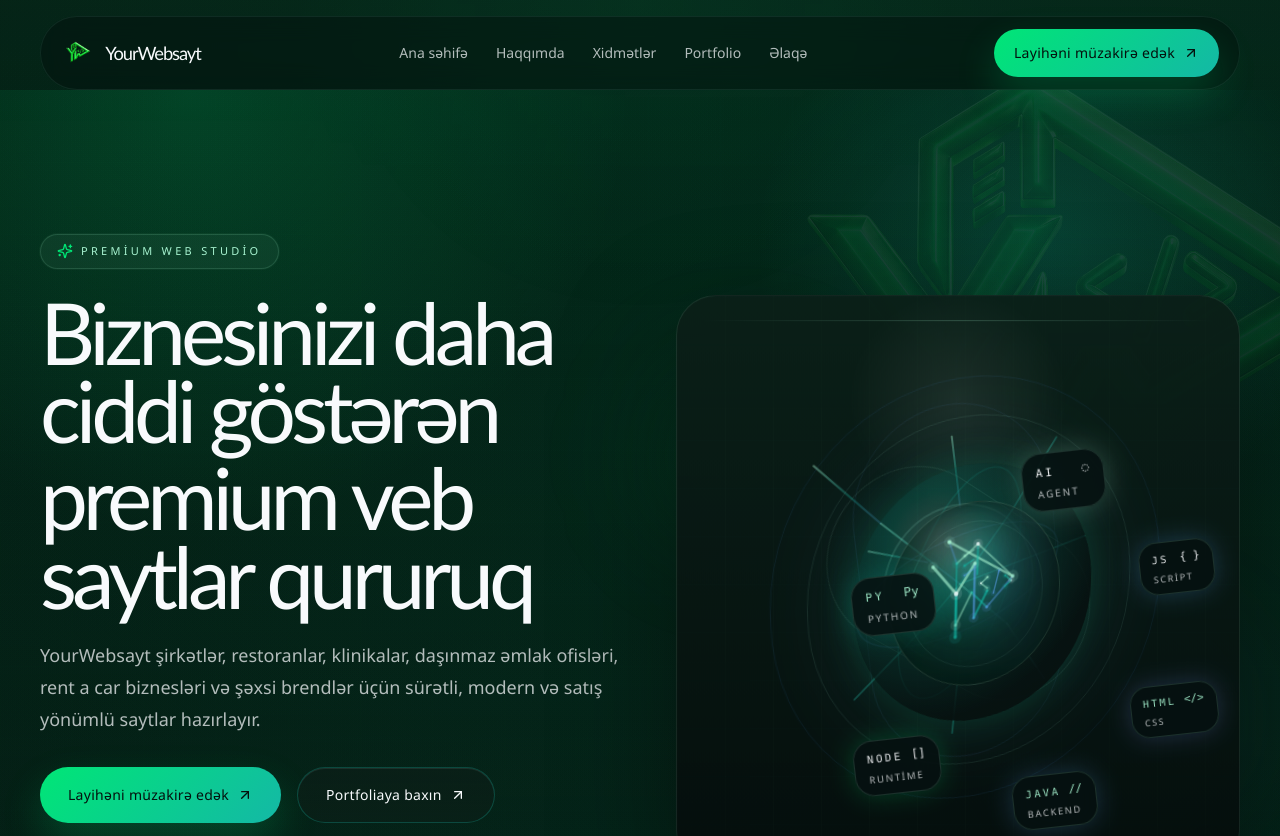
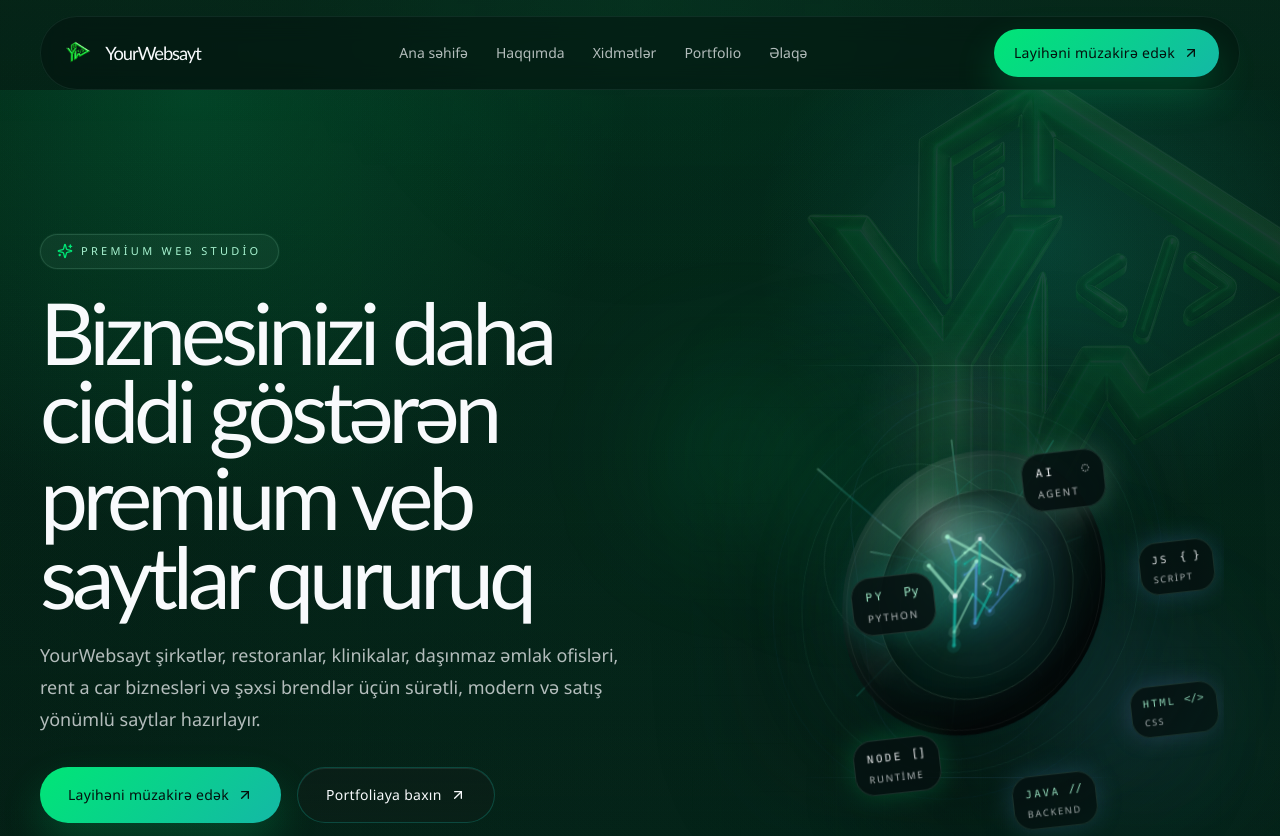
Before and after one commit to nasrullayevfarrukh-droid/YourWebsayt, a Next.js app: page / in a window 1280 px wide. Shown: the top 836 px of the page. Built offline with nearby package versions, Linux system fonts and the light colour scheme.

Commit message:
Refine hero orb presentation

```diff
--- a/sections/home-hero.tsx
+++ b/sections/home-hero.tsx
@@ -289,19 +289,34 @@ function HeroNetworkVisual() {
       <div className="absolute -left-10 top-14 hidden h-52 w-52 rounded-full bg-[radial-gradient(circle,rgba(0,230,118,0.18),transparent_72%)] blur-3xl lg:block" />
       <div className="absolute -right-4 bottom-10 hidden h-56 w-56 rounded-full bg-[radial-gradient(circle,rgba(96,165,250,0.14),transparent_72%)] blur-3xl lg:block" />
 
-      <div className="relative overflow-hidden rounded-[34px] border border-[color:rgba(167,243,208,0.1)] bg-[linear-gradient(180deg,rgba(11,31,24,0.95),rgba(5,14,13,0.98))] p-4 shadow-[0_38px_120px_rgba(0,0,0,0.4)] sm:rounded-[40px] sm:p-5">
+      <div className="relative overflow-visible px-2 py-4 sm:px-4 sm:py-5">
+        <div className="pointer-events-none absolute inset-0">
+          <div className="absolute inset-x-[10%] inset-y-[10%] rounded-[46px] bg-[radial-gradient(circle_at_50%_50%,rgba(11,31,24,0.62),rgba(6,17,16,0.22)_60%,transparent_100%)] blur-2xl" />
+          <div className="absolute left-[10%] top-[12%] h-56 w-56 rounded-full bg-[radial-gradient(circle,rgba(0,230,118,0.16),transparent_72%)] blur-3xl" />
+          <div className="absolute right-[8%] bottom-[14%] h-60 w-60 rounded-full bg-[radial-gradient(circle,rgba(96,165,250,0.14),transparent_72%)] blur-3xl" />
+        </div>
+
+        <div
+          className="relative overflow-hidden rounded-[44px]"
+          style={{
+            WebkitMaskImage:
+              "radial-gradient(ellipse 76% 72% at 50% 50%, rgba(0,0,0,1) 42%, rgba(0,0,0,0.96) 58%, rgba(0,0,0,0.7) 76%, rgba(0,0,0,0.26) 90%, transparent 100%)",
+            maskImage:
+              "radial-gradient(ellipse 76% 72% at 50% 50%, rgba(0,0,0,1) 42%, rgba(0,0,0,0.96) 58%, rgba(0,0,0,0.7) 76%, rgba(0,0,0,0.26) 90%, transparent 100%)"
+          }}
+        >
           <div
             aria-hidden="true"
-          className="absolute inset-0 opacity-[0.18]"
+            className="absolute inset-0 opacity-[0.14]"
             style={{
               backgroundImage:
-              "linear-gradient(to right, rgba(167,243,208,0.08) 1px, transparent 1px), linear-gradient(to bottom, rgba(20,184,166,0.08) 1px, transparent 1px)",
+                "linear-gradient(to right, rgba(167,243,208,0.06) 1px, transparent 1px), linear-gradient(to bottom, rgba(20,184,166,0.06) 1px, transparent 1px)",
               backgroundSize: "48px 48px"
             }}
           />
-        <div className="absolute inset-0 bg-[radial-gradient(circle_at_50%_50%,rgba(20,184,166,0.12),transparent_34%),radial-gradient(circle_at_50%_18%,rgba(248,250,252,0.08),transparent_20%)]" />
-        <div className="absolute inset-x-6 top-6 h-px bg-[linear-gradient(90deg,transparent,rgba(167,243,208,0.22),transparent)]" />
-        <div className="absolute inset-x-8 bottom-8 h-px bg-[linear-gradient(90deg,transparent,rgba(96,165,250,0.16),transparent)]" />
+          <div className="absolute inset-0 bg-[radial-gradient(circle_at_50%_50%,rgba(20,184,166,0.12),transparent_32%),radial-gradient(circle_at_50%_18%,rgba(248,250,252,0.08),transparent_20%),radial-gradient(circle_at_50%_88%,rgba(4,17,13,0.34),transparent_28%)]" />
+          <div className="absolute inset-x-[16%] top-[10%] h-px bg-[linear-gradient(90deg,transparent,rgba(167,243,208,0.16),transparent)]" />
+          <div className="absolute inset-x-[18%] bottom-[14%] h-px bg-[linear-gradient(90deg,transparent,rgba(96,165,250,0.12),transparent)]" />
 
           <div
             className={`relative aspect-[0.98/1] select-none touch-pan-y ${isDragging ? "cursor-grabbing" : "cursor-grab"}`}
@@ -354,7 +369,7 @@ function HeroNetworkVisual() {
             <svg
               aria-hidden="true"
               viewBox="0 0 100 100"
-              className="absolute inset-[8%] z-10 h-[84%] w-[84%] opacity-85"
+              className="absolute inset-[10%] z-10 h-[80%] w-[80%] opacity-[0.72]"
               style={{ transform: "translateZ(4px)" }}
             >
               <defs>
@@ -375,7 +390,7 @@ function HeroNetworkVisual() {
                   stroke="url(#network-line)"
                   strokeWidth="0.45"
                   strokeLinecap="round"
-                  opacity="0.9"
+                  opacity="0.74"
                 />
               ))}
 
@@ -384,7 +399,7 @@ function HeroNetworkVisual() {
                 cy="50"
                 r="18.5"
                 fill="none"
-                stroke="rgba(167,243,208,0.16)"
+                stroke="rgba(167,243,208,0.14)"
                 strokeWidth="0.45"
               />
               <ellipse
@@ -393,8 +408,8 @@ function HeroNetworkVisual() {
                 rx="26"
                 ry="11"
                 fill="none"
-                stroke="rgba(96,165,250,0.18)"
-                strokeWidth="0.35"
+                stroke="rgba(96,165,250,0.14)"
+                strokeWidth="0.32"
                 transform="rotate(-18 50 50)"
               />
               <ellipse
@@ -403,8 +418,8 @@ function HeroNetworkVisual() {
                 rx="12"
                 ry="28"
                 fill="none"
-                stroke="rgba(20,184,166,0.18)"
-                strokeWidth="0.35"
+                stroke="rgba(20,184,166,0.14)"
+                strokeWidth="0.32"
                 transform="rotate(22 50 50)"
               />
             </svg>
@@ -433,25 +448,36 @@ function HeroNetworkVisual() {
             </div>
 
             <div
-              className="absolute left-1/2 top-1/2 h-[48%] w-[48%] -translate-x-1/2 -translate-y-1/2"
-              style={{ transformStyle: "preserve-3d", transform: "translateZ(44px)" }}
+              aria-hidden="true"
+              className="absolute left-1/2 top-[58%] h-[20%] w-[34%] -translate-x-1/2 -translate-y-1/2 rounded-full bg-[radial-gradient(circle,rgba(0,0,0,0.58),transparent_72%)] blur-2xl"
+              style={{ transformStyle: "preserve-3d", transform: "translateZ(20px)" }}
+            />
+
+            <div
+              className="absolute left-1/2 top-1/2 h-[52%] w-[52%] -translate-x-1/2 -translate-y-1/2"
+              style={{ transformStyle: "preserve-3d", transform: "translateZ(50px)" }}
             >
               <motion.div
                 animate={{ scale: [1, 1.02, 1], rotate: [0, 1.2, 0] }}
                 transition={{ duration: 9.5, repeat: Infinity, ease: "easeInOut" }}
                 className="relative h-full w-full"
               >
-                <div className="absolute inset-[-18%] rounded-full border border-[color:rgba(167,243,208,0.1)]" />
-                <div className="absolute inset-[-32%] rounded-full border border-[color:rgba(96,165,250,0.08)]" />
-                <div className="absolute inset-0 rounded-full bg-[radial-gradient(circle_at_34%_28%,rgba(248,250,252,0.18),rgba(20,184,166,0.2)_20%,rgba(6,17,16,0.94)_72%)] shadow-[0_0_40px_rgba(0,230,118,0.14),0_0_100px_rgba(96,165,250,0.12)]" />
+                <div className="absolute inset-[-14%] rounded-full border border-[color:rgba(167,243,208,0.08)] opacity-80" />
+                <div className="absolute inset-[-24%] rounded-full border border-[color:rgba(96,165,250,0.06)] opacity-70" />
+                <div className="absolute inset-[-10%] rounded-full bg-[radial-gradient(circle,rgba(20,184,166,0.14),transparent_64%)] blur-2xl" />
+                <div className="absolute inset-0 rounded-full bg-[radial-gradient(circle_at_32%_22%,rgba(248,250,252,0.26),rgba(167,243,208,0.14)_12%,rgba(18,56,49,0.44)_32%,rgba(4,14,14,0.94)_74%),radial-gradient(circle_at_70%_76%,rgba(96,165,250,0.18),transparent_28%),radial-gradient(circle_at_48%_52%,rgba(20,184,166,0.1),transparent_44%)] shadow-[inset_-18px_-30px_56px_rgba(0,0,0,0.58),inset_10px_14px_26px_rgba(255,255,255,0.05),0_24px_60px_rgba(0,0,0,0.3),0_0_110px_rgba(20,184,166,0.1)]" />
+                <div className="absolute inset-[1.5%] rounded-full border border-[color:rgba(248,250,252,0.08)] opacity-70" />
+                <div className="absolute inset-[4%] rounded-full bg-[radial-gradient(circle_at_34%_24%,rgba(248,250,252,0.1),transparent_18%),linear-gradient(150deg,transparent_36%,rgba(255,255,255,0.03)_48%,transparent_58%)] opacity-90" />
 
-                <div className="absolute inset-[14%] overflow-hidden rounded-full border border-[color:rgba(167,243,208,0.16)] bg-[radial-gradient(circle_at_50%_36%,rgba(167,243,208,0.08),rgba(4,17,13,0.84)_72%)] backdrop-blur-sm">
-                  <div className="absolute inset-0 bg-[conic-gradient(from_180deg,rgba(20,184,166,0.12),rgba(0,230,118,0.04),rgba(96,165,250,0.08),rgba(20,184,166,0.12))] opacity-75 blur-[18px]" />
-                  <div className="absolute inset-[10%] rounded-full border border-[color:rgba(167,243,208,0.08)]" />
-                  <div className="absolute left-[22%] right-[22%] top-[12%] h-[18%] rounded-full bg-[radial-gradient(circle,rgba(248,250,252,0.14),transparent_72%)] blur-xl" />
+                <div className="absolute inset-[13%] overflow-hidden rounded-full border border-[color:rgba(167,243,208,0.14)] bg-[radial-gradient(circle_at_50%_34%,rgba(167,243,208,0.06),rgba(4,17,13,0.82)_72%)] backdrop-blur-sm shadow-[inset_0_0_32px_rgba(0,0,0,0.24)]">
+                  <div className="absolute inset-0 bg-[conic-gradient(from_180deg,rgba(20,184,166,0.1),rgba(0,230,118,0.03),rgba(96,165,250,0.07),rgba(20,184,166,0.1))] opacity-75 blur-[18px]" />
+                  <div className="absolute inset-[10%] rounded-full border border-[color:rgba(167,243,208,0.07)]" />
+                  <div className="absolute left-[22%] right-[22%] top-[12%] h-[18%] rounded-full bg-[radial-gradient(circle,rgba(248,250,252,0.16),transparent_72%)] blur-xl" />
+                  <div className="absolute inset-x-[16%] top-[8%] h-[12%] rounded-full bg-[radial-gradient(circle,rgba(248,250,252,0.1),transparent_78%)] blur-2xl" />
                   <BrandConstellation />
                 </div>
               </motion.div>
+            </div>
           </div>
         </div>
       </div>
```
Lines whose indentation alone changed are shown as unchanged.
